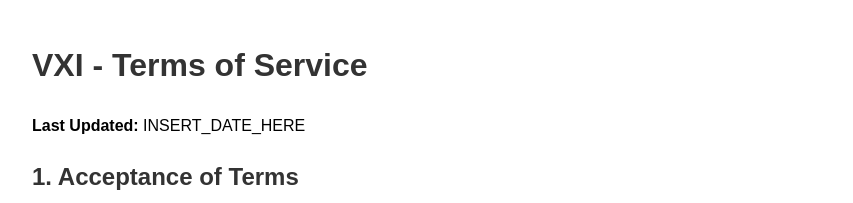
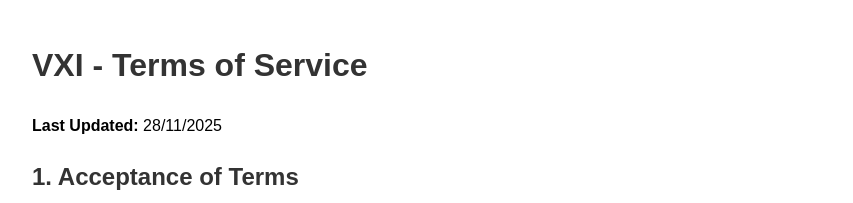
Before and after one commit to Jrx12345/vxi-legal, a plain HTML site: page terms.html in a window 1280 px wide. Shown: the top 203 px of the page, without its empty margins (208-1061 px from the left). Drawn offline with Linux system fonts and the light colour scheme.

Commit message:
Update terms of service with new date

```diff
--- a/terms.html
+++ b/terms.html
@@ -11,7 +11,7 @@
 <body>
 
 <h1>VXI - Terms of Service</h1>
-<p><strong>Last Updated:</strong> INSERT_DATE_HERE</p>
+<p><strong>Last Updated:</strong> 28/11/2025</p>
 
 <h2>1. Acceptance of Terms</h2>
 <p>By adding or using VXI (“the Bot”) in your Discord server, you agree to these Terms of Service. If you do not agree, you must remove the Bot from your server.</p>
```
